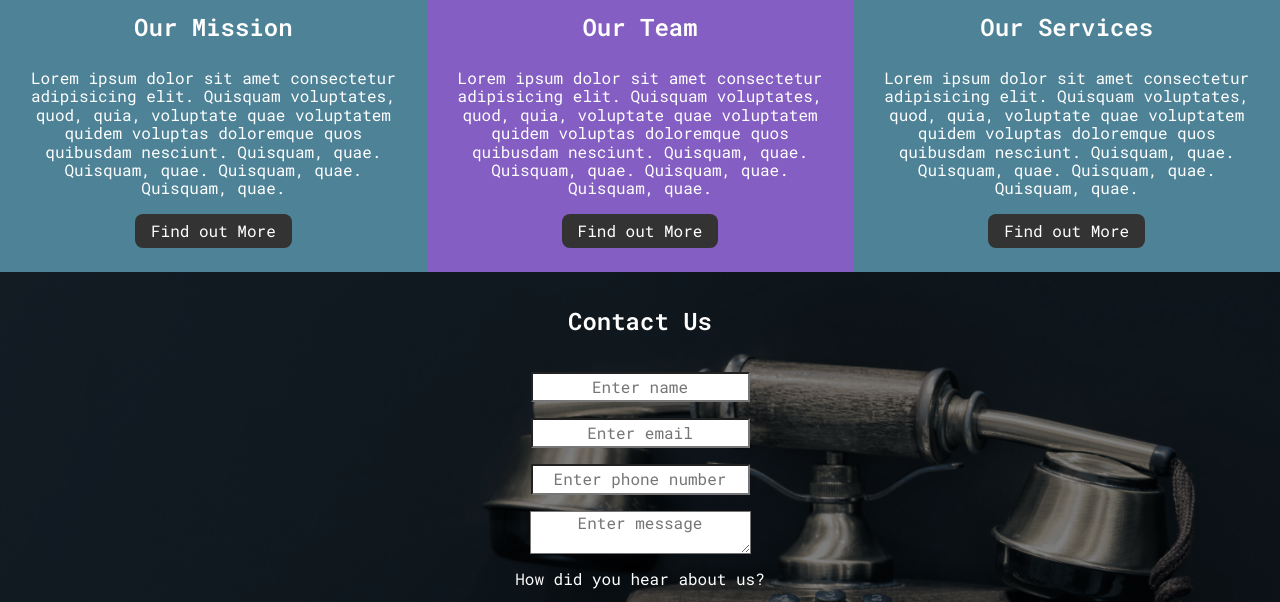
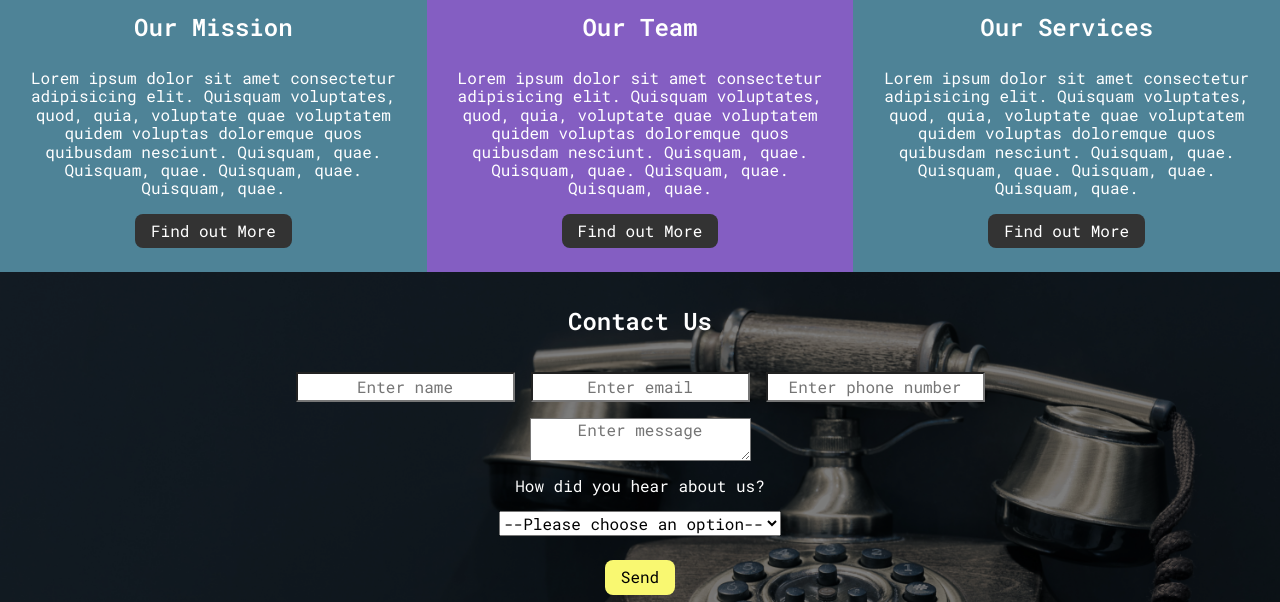
Before and after one commit to elementelligent/landing-page, a plain HTML site: page index.html in a window 1280 px wide. Shown: the part 502-1104 px from the top of the page. Drawn offline with nearby package versions, Linux system fonts and the light colour scheme.

Commit message:
add utility responsive info to html

```diff
--- a/index.html
+++ b/index.html
@@ -82,6 +82,8 @@
     <form class="bg-dark flex flex-column gap items-center" id="contact">
       <h2>Contact Us</h2>
 
+      <!--div will flex on large screen-->
+      <div class="flex flex-column flex-row gap">
       <label for="name" class="sr-only">Name</label>
       <input type="text" id="name" placeholder="Enter name" class="text-center rounded w-max-content" />
 
@@ -91,9 +93,10 @@
 
       <label for="phone" class="sr-only">phone</label>
       <input type="phone" id="phone" placeholder="Enter phone number" class="text-center rounded w-max-content" />
-
+    </div>
       <label for="message" class="sr-only">Message</label>
       <textarea id="message" placeholder="Enter message" class="text-center rounded w-max-content"></textarea>
+
 
       <label for="hear-select">How did you hear about us?</label>
 
```
